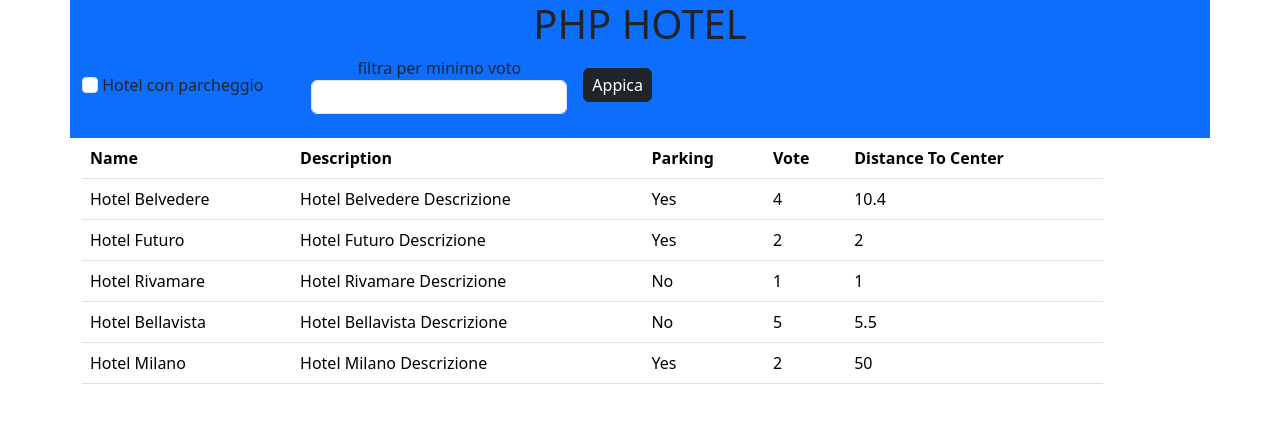
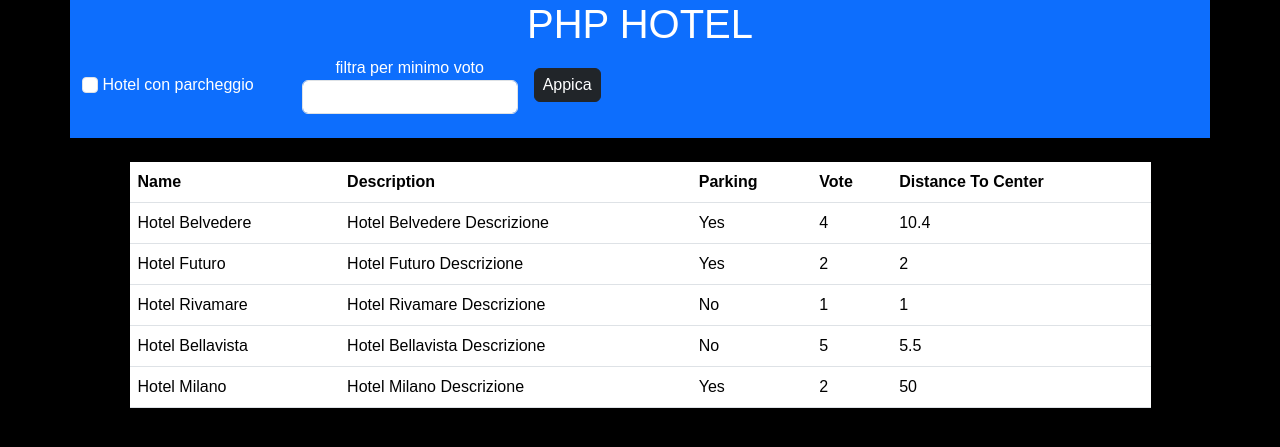
Before and after one commit to Valeria-Caramellino/php-hotel, a PHP site: page / in a window 1280 px wide. Shown: the top 447 px of the page. Run offline with PHP 8.4, Linux system fonts and the light colour scheme.

Commit message:
aggiunta style

```diff
--- a/index.php
+++ b/index.php
@@ -5,12 +5,11 @@
     <meta http-equiv="X-UA-Compatible" content="IE=edge">
     <meta name="viewport" content="width=device-width, initial-scale=1.0">
     <title>PHP Hotel</title>
+
     <link href="https://cdn.jsdelivr.net/npm/bootstrap@5.3.0-alpha3/dist/css/bootstrap.min.css" rel="stylesheet" integrity="sha384-KK94CHFLLe+nY2dmCWGMq91rCGa5gtU4mk92HdvYe+M/SXH301p5ILy+dN9+nJOZ" crossorigin="anonymous">
+   <link rel="stylesheet" href="style.css">
+</head>
 
-</head>
-<style>
-
-</style>
 <body>
 <?php
 
@@ -107,9 +106,9 @@ if ($hotel["parking"] == $controlloParking || $controlloParking === null) {
     <main>
         <section class="container">
             <div class="row">
-                <div class="col-11">
-                    <table class="table">
-                        <thead>
+                <div class="col-11 my-4 mx-auto">
+                    <table class="table text-light">
+                        <thead class="bg-light text-black">
                             <?php foreach ($hotels[0] as $key => $value) { ?>
                                 <th scope="col"><?= ucwords(str_replace('_', ' ', $key)) ?></th>
                             <?php }?>
--- /dev/null
+++ b/style.css
@@ -0,0 +1,10 @@
+*{
+    margin: 0;
+    padding: 0;
+    box-sizing: border-box;
+}
+body{
+    background-color: black;
+    color: white;
+    font-family: sans-serif;
+}
```
